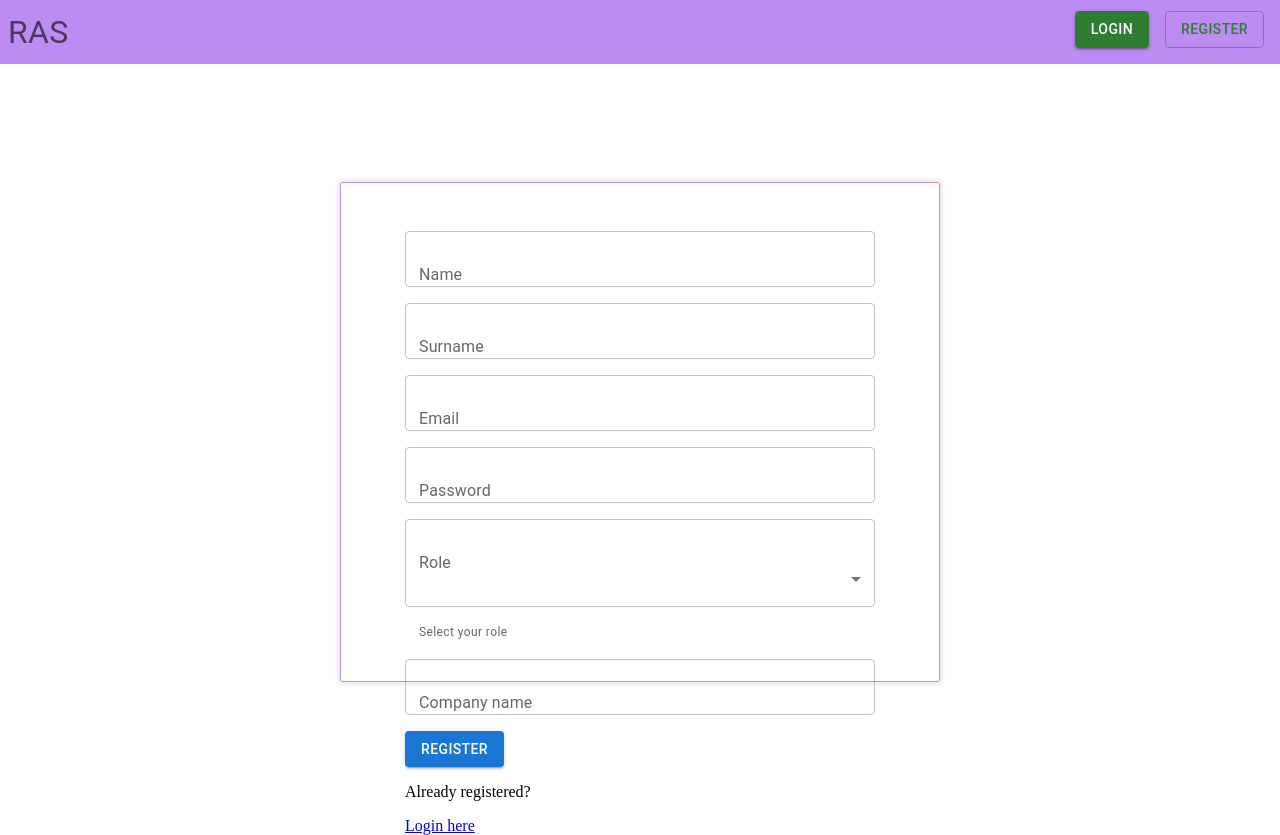
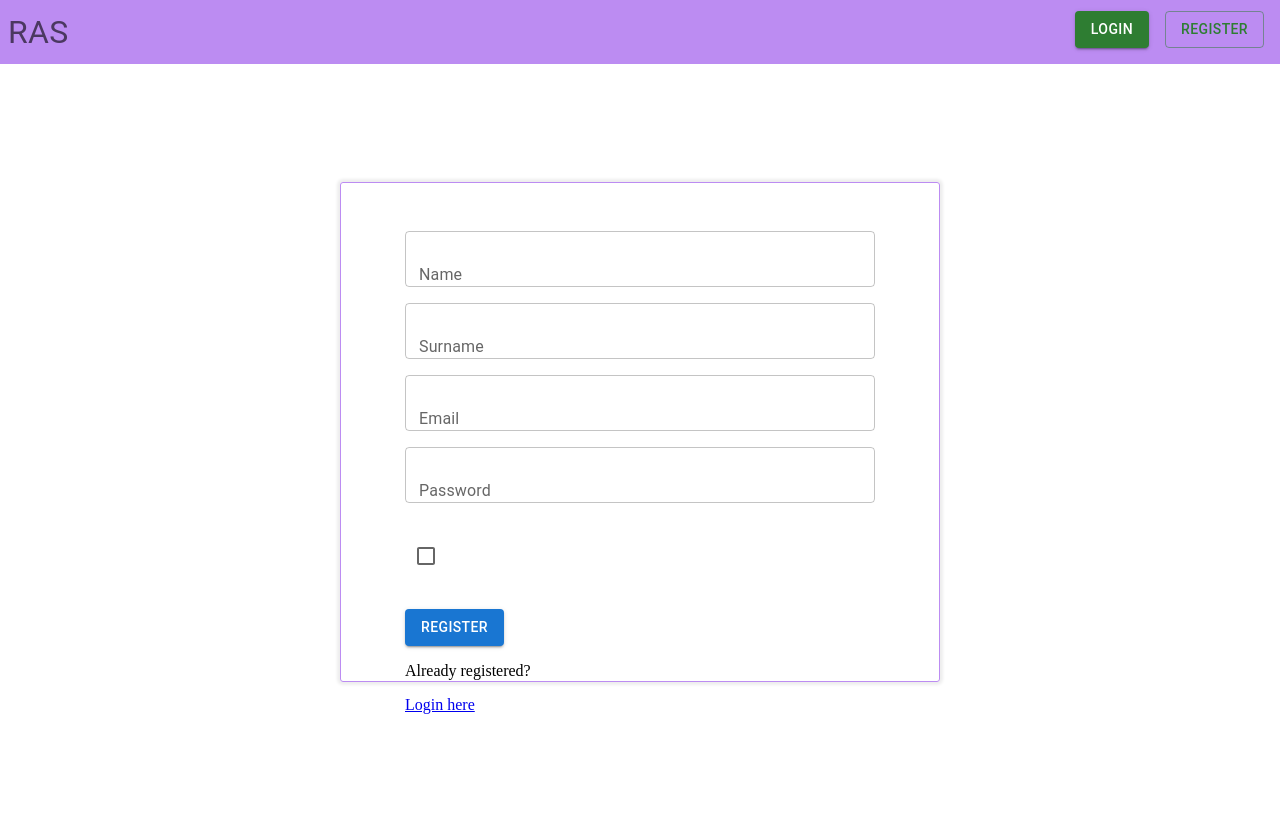
Before and after one commit to KieshaJ/ras, a React (Create React App) app in the folder client/: page /auth in a window 1280 px wide. After the commit the page ends 800 px from the top, so only its background shows below. Built offline with nearby package versions, Linux system fonts and the light colour scheme.

Commit message:
RAS / Seperated auth elements into their own Login and Register components.

```diff
--- /dev/null
+++ b/client/src/components/Login.js
@@ -0,0 +1,41 @@
+import React from "react";
+import {Box, Button, TextField} from "@mui/material";
+
+const LoginComponent = (props) => {
+    const {
+        credentials,
+        setCredentials,
+        handleChange,
+        login,
+        setLoginMode
+    } = props;
+
+    return (
+        <Box
+            component="form"
+            noValidate
+            autoComplete="off"
+            className="authForm paper"
+        >
+            <TextField
+                name="email"
+                variant="outlined"
+                label="Email"
+                value={credentials.email}
+                onChange={(e) => handleChange(e, credentials, setCredentials)}
+            />
+            <TextField
+                name="password"
+                variant="outlined"
+                type="password"
+                label="Password"
+                value={credentials.password}
+                onChange={(e) => handleChange(e, credentials, setCredentials)}
+            />
+            <Button variant="contained" onClick={login}>Login</Button>
+            <span>Do not have an account? <a href="#" onClick={() => setLoginMode(false)}>Register here</a></span>
+        </Box>
+    );
+};
+
+export default LoginComponent;
--- /dev/null
+++ b/client/src/components/Register.js
@@ -0,0 +1,98 @@
+import React from "react";
+import {
+    Box,
+    Button,
+    Checkbox,
+    FormControlLabel,
+    FormGroup,
+    FormLabel,
+    MenuItem,
+    Switch,
+    TextField
+} from "@mui/material";
+
+const RegisterComponent = (props) => {
+    const {
+        newUser,
+        setNewUser,
+        handleChange,
+        setLoginMode,
+        renderCompanyField,
+        setRenderCompanyField
+    } = props;
+
+    const roles = [
+        {
+            label: "Owner",
+            value: 1
+        },
+        {
+            label: "Worker",
+            value: 2
+        }
+    ];
+
+    return (
+        <Box
+            component="form"
+            noValidate
+            autoComplete="off"
+            className="authForm paper"
+        >
+            <TextField
+                name="name"
+                variant="outlined"
+                label="Name"
+                value={newUser.name}
+                onChange={(e) => handleChange(e, newUser, setNewUser)}
+            />
+            <TextField
+                name="surname"
+                variant="outlined"
+                label="Surname"
+                value={newUser.surname}
+                onChange={(e) => handleChange(e, newUser, setNewUser)}
+            />
+            <TextField
+                name="email"
+                variant="outlined"
+                label="Email"
+                value={newUser.email}
+                onChange={(e) => handleChange(e, newUser, setNewUser)}
+            />
+            <TextField
+                name="password"
+                variant="outlined"
+                type="password"
+                label="Password"
+                value={newUser.password}
+                onChange={(e) => handleChange(e, newUser, setNewUser)}
+            />
+            <FormGroup>
+                <FormLabel
+                    label="Label"
+                />
+                <Checkbox
+                    checked={renderCompanyField}
+                    onChange={() => setRenderCompanyField(!renderCompanyField)}
+                    inputProps={{ 'aria-label': 'controlled' }}
+                />
+            </FormGroup>
+            {renderCompanyField ?
+                <TextField
+                    name="companyName"
+                    variant="outlined"
+                    label="Company name"
+                    value={newUser.companyName}
+                    onChange={(e) => handleChange(e, newUser, setNewUser)}
+                />
+                :
+                null
+            }
+            <Button variant="contained" onClick={() => console.log(newUser)}>Register</Button>
+            <span>Already registered? <a href="#" onClick={() => setLoginMode(true)}>Login here</a></span>
+        </Box>
+    );
+};
+
+export default RegisterComponent;
--- a/client/src/pages/Auth.js
+++ b/client/src/pages/Auth.js
@@ -1,6 +1,7 @@
 import React, {useState} from "react";
-import {Box, Button, MenuItem, TextField} from "@mui/material";
 import axios from "axios";
+import LoginComponent from "../components/Login";
+import RegisterComponent from "../components/Register";
 
 const AuthPage = () => {
     const [loginMode, setLoginMode] = useState(false);
@@ -13,24 +14,14 @@ const AuthPage = () => {
         surname: undefined,
         email: undefined,
         password: undefined,
-        role: undefined,
-        companyName: undefined,
+        role: 2,
+        companyName: undefined
     });
-
-    const roles = [
-        {
-            label: "Owner",
-            value: 1
-        },
-        {
-            label: "Worker",
-            value: 2
-        }
-    ];
+    const [renderCompanyField, setRenderCompanyField] = useState(newUser.role === 1);
 
     const handleChange = (e, state, setState) => {
         const stateCopy = state;
-        stateCopy[e.target.id] = e.target.value;
+        stateCopy[e.target.name] = e.target.value;
         setState(stateCopy);
     };
 
@@ -51,90 +42,22 @@ const AuthPage = () => {
     return (
         <div className="authContainer">
             {loginMode ?
-                <Box
-                    component="form"
-                    noValidate
-                    autoComplete="off"
-                    className="authForm paper"
-                >
-                    <TextField
-                        id="email"
-                        variant="outlined"
-                        label="Email"
-                        value={credentials.email}
-                        onChange={(e) => handleChange(e, credentials, setCredentials)}
-                    />
-                    <TextField
-                        id="password"
-                        variant="outlined"
-                        type="password"
-                        label="Password"
-                        value={credentials.password}
-                        onChange={(e) => handleChange(e, credentials, setCredentials)}
-                    />
-                    <Button variant="contained" onClick={login}>Login</Button>
-                    <span>Do not have an account? <a href="#">Register here</a></span>
-                </Box>
+                <LoginComponent
+                    credentials={credentials}
+                    setCredentials={setCredentials}
+                    handleChange={handleChange}
+                    login={login}
+                    setLoginMode={setLoginMode}
+                />
                 :
-                <Box
-                    component="form"
-                    noValidate
-                    autoComplete="off"
-                    className="authForm paper"
-                >
-                    <TextField
-                        id="name"
-                        variant="outlined"
-                        label="Name"
-                        value={newUser.name}
-                        onChange={(e) => handleChange(e, newUser, setNewUser)}
-                    />
-                    <TextField
-                        id="surname"
-                        variant="outlined"
-                        label="Surname"
-                        value={newUser.surname}
-                        onChange={(e) => handleChange(e, newUser, setNewUser)}
-                    />
-                    <TextField
-                        id="email"
-                        variant="outlined"
-                        label="Email"
-                        value={newUser.email}
-                        onChange={(e) => handleChange(e, newUser, setNewUser)}
-                    />
-                    <TextField
-                        id="password"
-                        variant="outlined"
-                        type="password"
-                        label="Password"
-                        value={newUser.password}
-                        onChange={(e) => handleChange(e, newUser, setNewUser)}
-                    />
-                    <TextField
-                        id="role"
-                        variant="outlined"
-                        select label="Role"
-                        helperText="Select your role"
-                        value={newUser.role}
-                        onChange={(e) => handleChange(e, newUser, setNewUser)}
-                    >
-                        {roles.map((role) => (
-                            <MenuItem key={`role-option-${role.value}`} value={role.value}>
-                                {role.label}
-                            </MenuItem>
-                        ))}
-                    </TextField>
-                    <TextField
-                        id="companyName"
-                        variant="outlined"
-                        label="Company name"
-                        value={newUser.companyName}
-                        onChange={(e) => handleChange(e, newUser, setNewUser)}
-                    />
-                    <Button variant="contained">Register</Button>
-                    <span>Already registered? <a href="#">Login here</a></span>
-                </Box>
+                <RegisterComponent
+                    newUser={newUser}
+                    setNewUser={setNewUser}
+                    handleChange={handleChange}
+                    setLoginMode={setLoginMode}
+                    renderCompanyField={renderCompanyField}
+                    setRenderCompanyField={setRenderCompanyField}
+                />
             }
         </div>
     );
```
